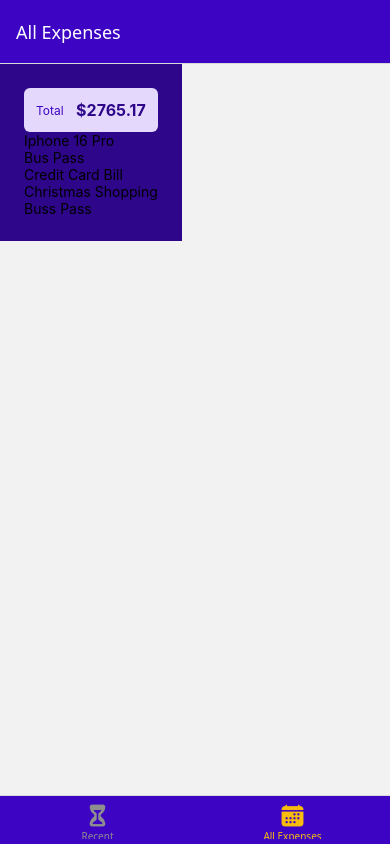
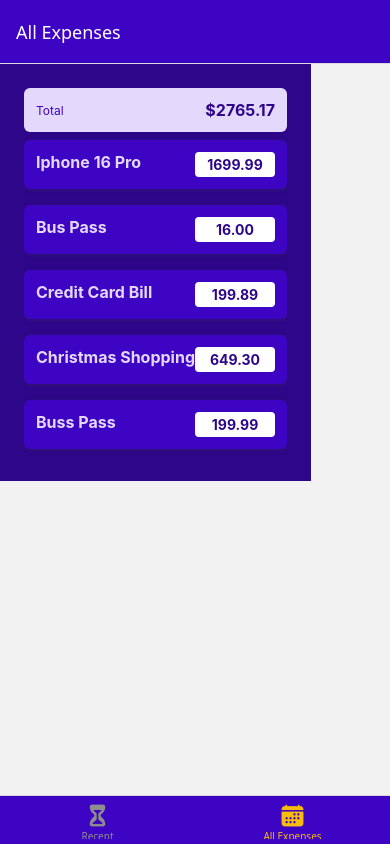
Before and after one commit to snadi043/EXPENSE-CALCULATOR, a React Native app: screen /AllExpenses in a window 390 px wide. Built offline with nearby package versions, Linux system fonts and the light colour scheme.

Commit message:
New ExpenseItem component created in order to style the List of expenses separately.

```diff
--- /dev/null
+++ b/components/ExpensesOutput/ExpenseItem.js
@@ -0,0 +1,62 @@
+import {View, Text, StyleSheet, Pressable} from 'react-native';
+
+// import {getFormattedDate} from './utilities/date';
+
+import { GlobalColors } from '../../constants/colors';
+
+function ExpenseItem({description, date, amount}){
+    return (
+        <Pressable>
+            <View style={styles.expenseItemContainer}>
+                <View>
+                    <Text style={[styles.textBatch ,styles.description]}>{description}</Text>
+                    {/* <Text style={[styles.textBatch]}>{getFormattedDate(date)}</Text> */}
+                    <Text style={[styles.textBatch]}>{date}</Text>
+
+                </View>
+                <View style={styles.amountContainer}>
+                    <Text style={styles.amount}>{amount.toFixed(2)}</Text>
+                </View>
+            </View>
+        </Pressable>
+    );
+}
+
+const styles = StyleSheet.create({
+    expenseItemContainer:{
+        padding: 12,
+        marginVertical: 8,
+        backgroundColor: GlobalColors.colors.primary500,
+        flexDirection: 'row',
+        justifyContent: 'space-between',
+        borderRadius: 6,
+        elevation: 3,
+        shadowColor: GlobalColors.colors.gray500,
+        shadowRadius: 4,
+        shadowOffset: { width: 1, height: 1 },
+        shadowOpacity: 0.4,
+    },
+    textBatch:{
+        color: GlobalColors.colors.primary50,
+    },
+    description: {
+        fontSize: 16,
+        fontWeight: 'bold',
+        marginBottom: 4,
+    },
+    amountContainer:{
+        paddingHorizontal: 12,
+        paddingVertical: 4,
+        borderRadius: 4,
+        minWidth: 80,
+        backgroundColor: 'white',
+        justifyContent: 'center',
+        alignItems: 'center',
+    },
+    amount:{
+        fontWeight: 'bold',
+        color: GlobalColors.colors.primary700,
+    }
+})
+
+export default ExpenseItem;
--- a/components/ExpensesOutput/ExpenseList.js
+++ b/components/ExpensesOutput/ExpenseList.js
@@ -1,8 +1,9 @@
 import { StyleSheet, FlatList, Text } from "react-native";
+import ExpenseItem from "./ExpenseItem";
 
 
 function renderExpenseListItem(itemData){
-    return <Text>{itemData.item.description}</Text>;
+    return <ExpenseItem {...itemData.item}/>
 }
 function ExpenseList({expenses}){
     return (
--- /dev/null
+++ b/components/ExpensesOutput/utilities/date.js
@@ -0,0 +1,4 @@
+
+export function getFormattedDate(date) {
+    return `${date.getFullYear()}-${date.getMonth() + 1}-${date.getDate()}`;
+  }
```
